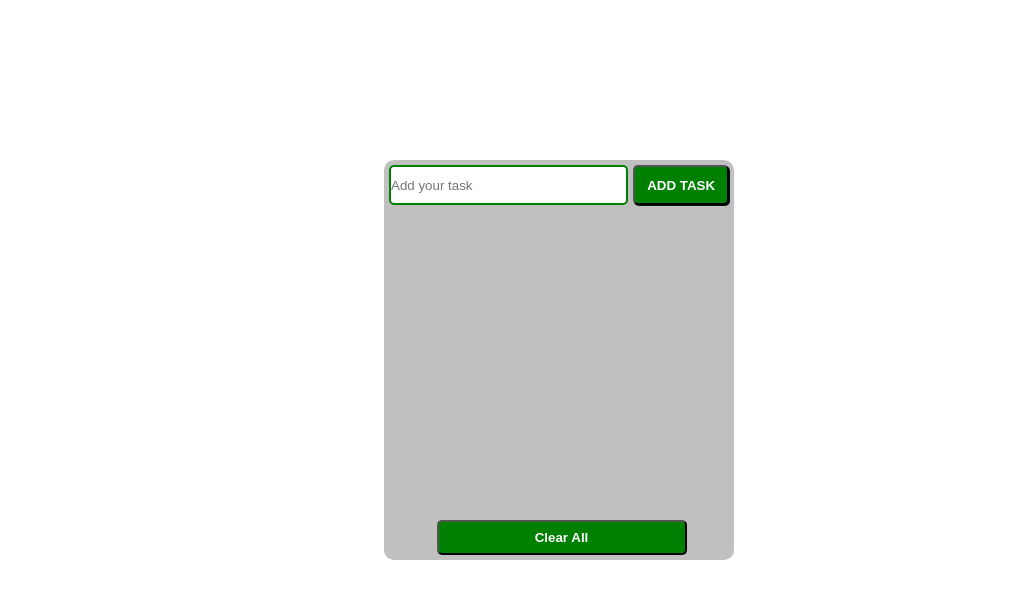
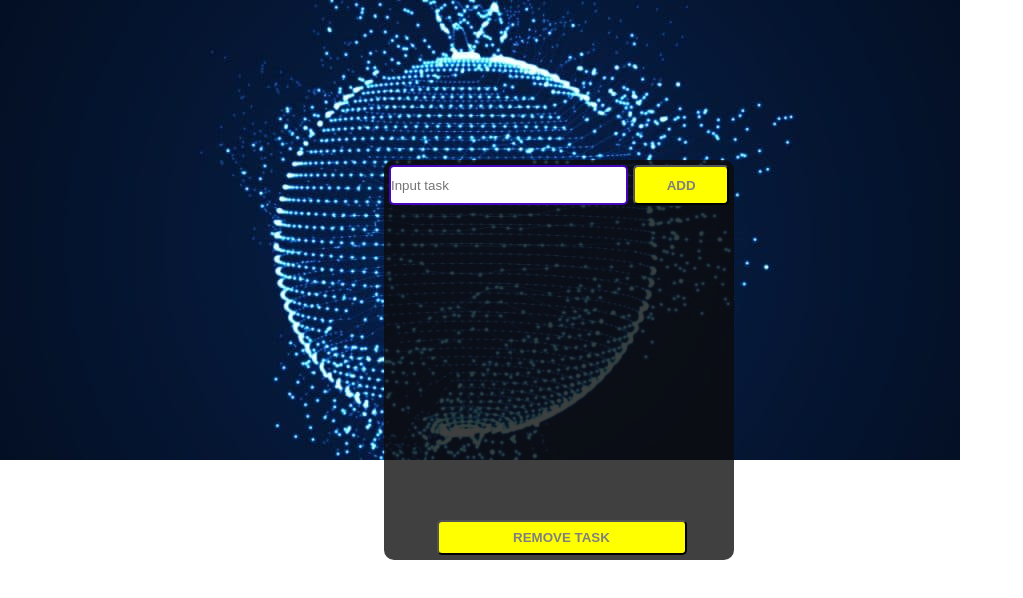
Before and after one commit to KurtDreyden/Kurty-s-To-Do-App, a plain HTML site: page index.html in a window 1280 px wide. Shown: the whole page, without its empty margins (0-1023 px from the left). Drawn offline with Linux system fonts and the light colour scheme.

Commit message:
UpdatedToDoApp

```diff
--- a/Javascript.js
+++ b/Javascript.js
@@ -38,7 +38,7 @@ taskList.forEach((data, index )=> {
     html += `
     <div class="todoList">
     <p class="pText">${data}</p>
-    <button class="deleteTask" onClick="deleteItem(${index})">x</button>
+    <button class="deleteTask" onClick="deleteItem(${index})">#</button>
     </div>
     `
 })
--- a/index.html
+++ b/index.html
@@ -1,25 +1,34 @@
-<!DOCTYPE html>
 <html lang="en">
 <head>
     <meta charset="UTF-8">
     <meta name="viewport" content="width=device-width, initial-scale=1.0">
     <link rel="stylesheet" href="style.css">
-    <title>Kurtys To-do</title>
+    <title>Kurt's todo app</title>
 </head>
 <body>
 
+    <!--Image section-->
+
+    <div class="image">
+    <img src="images/coding.jpg" alt="coding">
+    </div>
+
+    <!--Container Section-->
+
     <div class="container">
         <div class="myTodo">
+            <!--Input of task-->
+
             <div class="inputvalue">
-                <input class="inputVal" type="text" placeholder="Add your task" value="">
-                <button class="button">Add Task</button>
+                <input class="inputVal" type="text" placeholder="Input task" value="">
+                <button class="button">Add</button>
+            </div>
+            <div class="todoLists">
             </div>
 
+            <!--Removal of task-->
 
-            <div class="todoLists">
-
-            </div>
-            <button class="clearTask" onclick="clearTask()">Clear all</button>
+            <button class="clearTask" onclick="clearTask()">Remove Task</button>
         </div>
     </div>
     <script src="Javascript.js"></script>
--- a/style.css
+++ b/style.css
@@ -3,26 +3,39 @@
     padding: 0;
     box-sizing: border-box;
 }
+/*body Section*/
+
+body{
+    background: "coding.jpg";
+    width: auto;
+
+}
+.image{
+    width: 3px;
+    height: 250px;
+}
+/*Container Section*/
 
 .container{
     width: 350px;
     height: 400px;
-    background: silver;
+    background: #0c0b0bc7;
     position: absolute;
     top: 20%;
     left: 30%;
     border-radius: 10px;
 
 }
+/* Todo List Secion*/
 
 .todoList{
     display: flex;
     justify-content: space-between;
     margin: 10px;
     align-items: center;
-    background: green;
+    background: #ffffff;
     padding: 5px;
-  border-bottom: 1px solid plum;
+  border-bottom: 1px solid gray;
   border-radius: 5px;
   height: 40px;
   box-shadow: 5px 5px rgb(0, 0, 1, 0.5);
@@ -31,23 +44,26 @@
   width: 325px;
 
 }
+/*delete the Task icon#*/
+
 .deleteTask{
     cursor: pointer;
  width: 25px;
  height: 25px;
     text-align: center;
     border-radius: 50%;
-    background: yellow;
-    color: black;
+    background:yellow;
+    color:grey;
     outline: none;
     align-items: center;
   margin: 0;
   padding: 0;
 }
-.pText{
+.deleteText{
     background: #ffffff;
     text-transform: capitalize;
 
+    /*Input Value*/
 }
 .inputvalue{
 
@@ -61,12 +77,14 @@
     border-radius: 5px;
     margin-right: 5px;
 
-    border: 2px solid green;
+    border: 2px solid rgb(69, 5, 187);
+
 }
+/*Button Input Section*/
 .button{
     width: 100px;
-    background: green;
-    color: #ffffff;
+    background:yellow;
+    color: grey;
     text-transform: uppercase;
     font-weight: bold;
     outline-style: none;
@@ -74,16 +92,23 @@
     box-shadow: 1px 1px #03110c;;
 
 }
+/*Remove Task Section*/
 .clearTask{
     position: absolute;
    bottom: 5px;
    left: 15%;
-   background: green;
-   color: #ffffff;
+   background: yellow;
+   color: grey;
    width: 250px;
    height: 35px;
    border-radius: 5px;
-   text-transform: capitalize;
+   text-transform:uppercase;
    font-weight: bold;
    cursor: pointer;
+   outline-style: none;
 }
+/* Media queries*/
+
+@media (max-width:1000px){
+
+}
```
